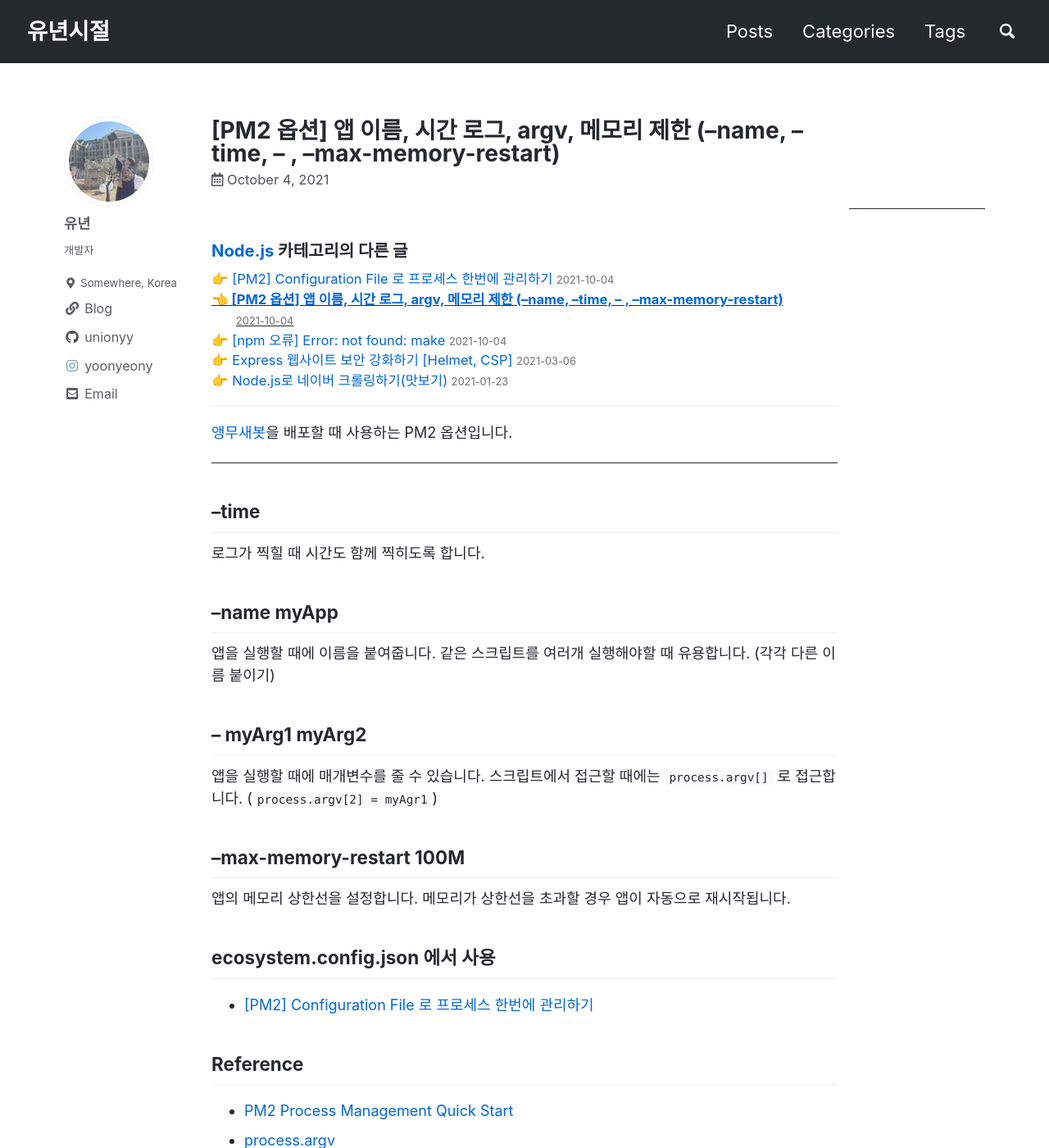
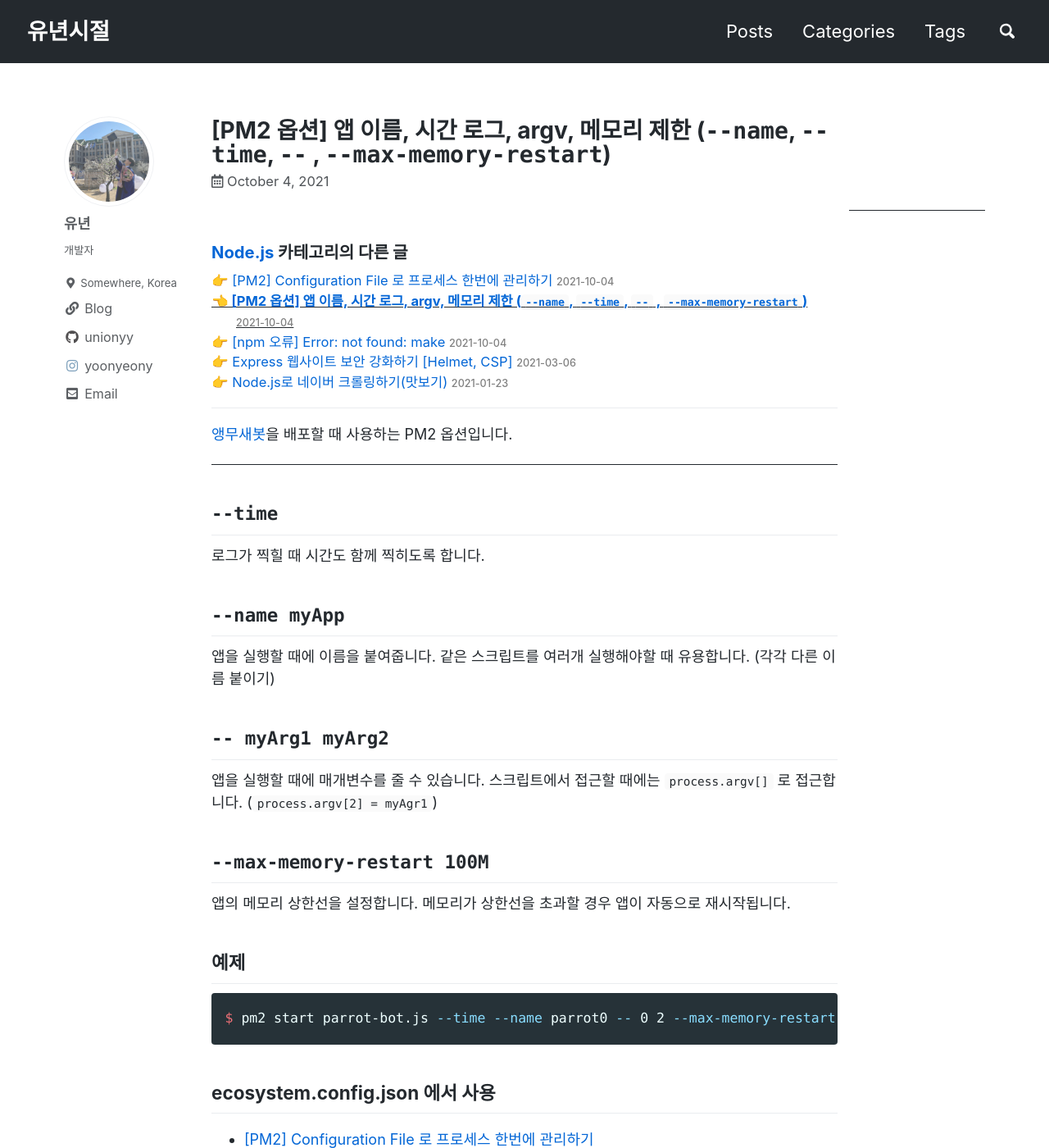
Before and after one commit to unionyy/blog, a Jekyll site: the page built from _posts/2021-10-05-nodejs-pm2-options.md, in a window 1280 px wide and 1400 px high. Shown: the whole window at 82% size. Built offline with Jekyll 4.4.1, drawn with Linux system fonts in a browser that asks for light colours; cached includes are drawn as plain includes; a script that is not in the unit is left out; comment, search, counter and statistics services are not loaded; some of the changed text lies outside the part shown.

Commit message:
modify pm2 options

````diff
--- a/_posts/2021-10-05-nodejs-pm2-setting.md
+++ b/_posts/2021-10-05-nodejs-pm2-options.md
@@ -1,5 +1,5 @@
 ---
-title: "[PM2 옵션] 앱 이름, 시간 로그, argv, 메모리 제한 (--name, --time, -- , --max-memory-restart)"
+title: "[PM2 옵션] 앱 이름, 시간 로그, argv, 메모리 제한 (`--name`, `--time`, `--` , `--max-memory-restart`)"
 excerpt_separator: "<!--more-->"
 layout: single
 date: 2021-10-05T00:52:30+09:00
@@ -17,20 +17,25 @@ permalink: /nodejs/pm2-options/
 <!--more-->
 {% include ad-contents.html %}
 
-## --time
+## `--time`
 로그가 찍힐 때 시간도 함께 찍히도록 합니다.
 
-## --name myApp
+## `--name myApp`
 앱을 실행할 때에 이름을 붙여줍니다. 같은 스크립트를 여러개 실행해야할 때 유용합니다. (각각 다른 이름 붙이기)
 
-## -- myArg1 myArg2
+## `-- myArg1 myArg2`
 앱을 실행할 때에 매개변수를 줄 수 있습니다. 스크립트에서 접근할 때에는 `process.argv[]` 로 접근합니다. (`process.argv[2] = myAgr1`)
 
-## --max-memory-restart 100M
+## `--max-memory-restart 100M`
 앱의 메모리 상한선을 설정합니다. 메모리가 상한선을 초과할 경우 앱이 자동으로 재시작됩니다.
 
+## 예제
+```bash
+$ pm2 start parrot-bot.js --time --name parrot0 -- 0 2 --max-memory-restart 800M
+```
+
 ## ecosystem.config.json 에서 사용
-* [[PM2] Configuration File 로 프로세스 한번에 관리하기](/nodejs/pm2-options/){:target="_blank"}
+* [[PM2] Configuration File 로 프로세스 한번에 관리하기](/nodejs/pm2-config/){:target="_blank"}
 
 ## Reference
 * [PM2 Process Management Quick Start](https://pm2.keymetrics.io/docs/usage/quick-start/){:target="_blank"}
````
